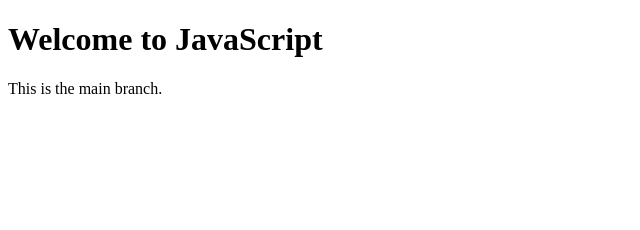
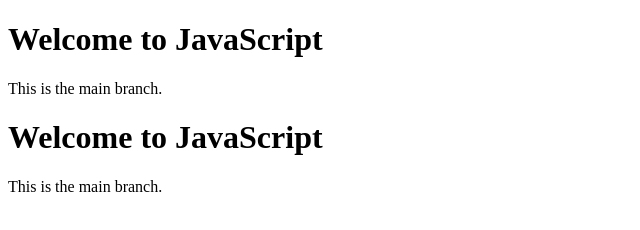
Before and after one commit to DatoGagua94/git-merge-conflict-2, a plain HTML site: page index.html in a window 1280 px wide. Shown: the whole page, without its empty margins (0-640 px from the left). Drawn offline with Linux system fonts and the light colour scheme.

Commit message:
refactor index.html

```diff
--- a/index.html
+++ b/index.html
@@ -7,5 +7,8 @@
 <body>
     <h1>Welcome to JavaScript</h1>
     <p>This is the main branch.</p>
+
+    <h1>Welcome to JavaScript</h1>
+    <p>This is the main branch.</p>
 </body>
 </html>
```
